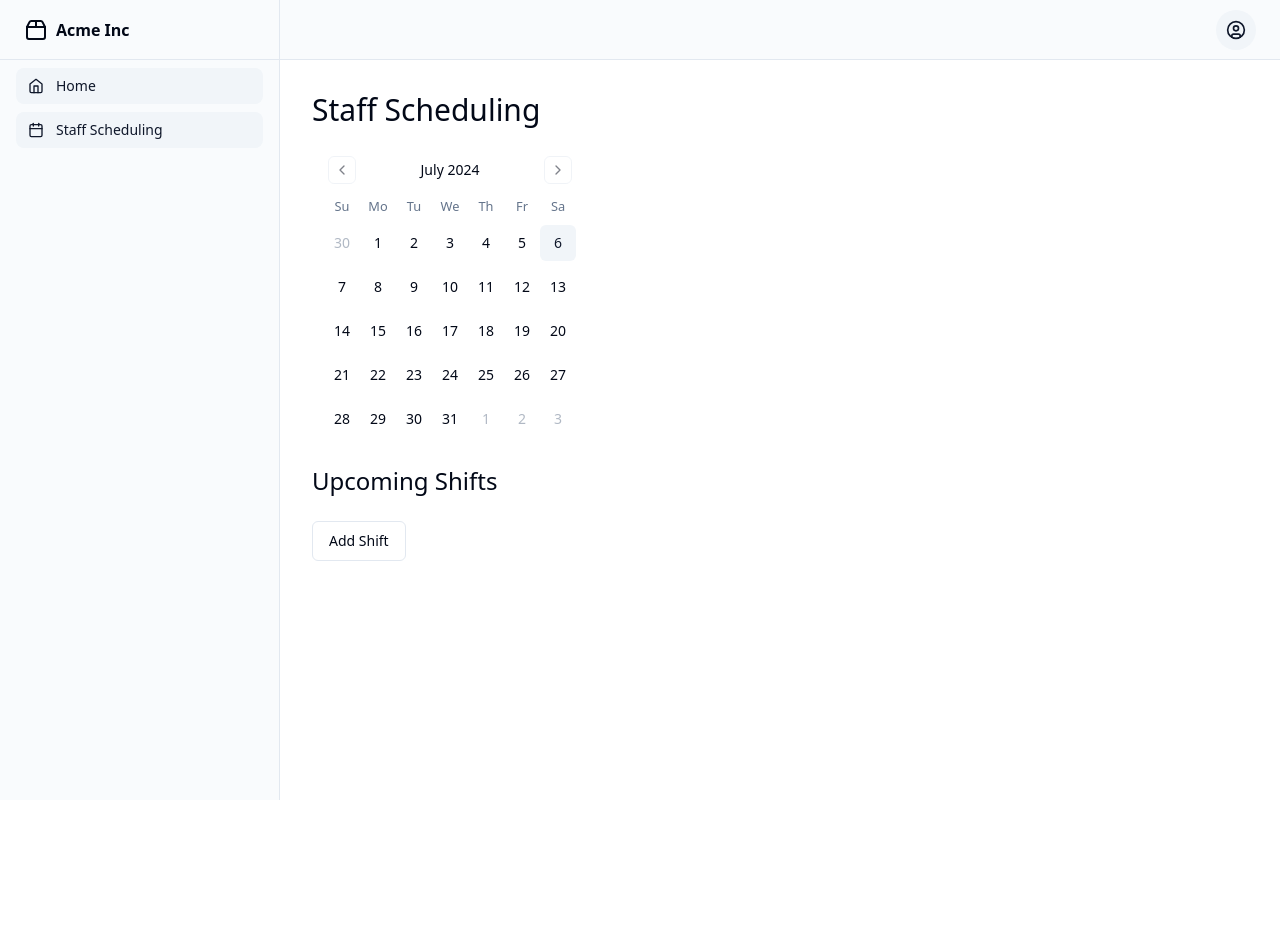
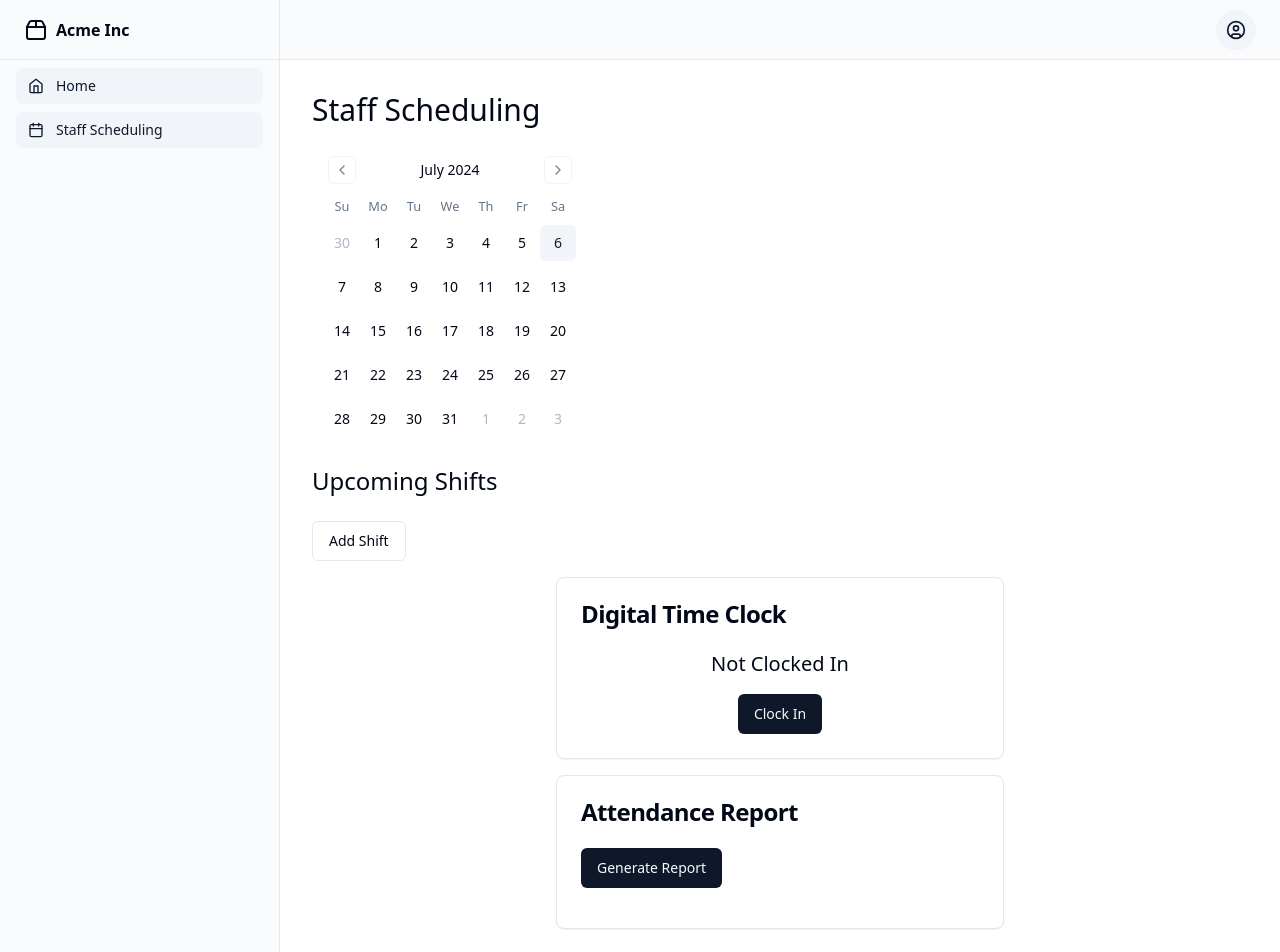
Before and after one commit to GPT-Engineer-App/crazy-management-system, a React (Vite) app: page / in a window 1280 px wide. Shown: the top 952 px of the page. Before the commit the page ends 800 px from the top, so only its background shows below. Built offline with nearby package versions, Linux system fonts and the light colour scheme.

Commit message:
Implemented Time In/Time Out Tracking feature with digital time clock, attendance tracking, and attendance report generation.

```diff
--- /dev/null
+++ b/src/components/AttendanceReport.jsx
@@ -0,0 +1,40 @@
+import { useState } from "react";
+import { Button } from "@/components/ui/button";
+import { Card, CardContent, CardHeader, CardTitle } from "@/components/ui/card";
+import { format } from "date-fns";
+
+const AttendanceReport = ({ attendanceData }) => {
+  const [report, setReport] = useState(null);
+
+  const generateReport = () => {
+    const reportData = attendanceData.map((entry) => ({
+      ...entry,
+      hoursWorked: (new Date(entry.clockOut) - new Date(entry.clockIn)) / 3600000,
+    }));
+    setReport(reportData);
+  };
+
+  return (
+    <Card className="max-w-md mx-auto mt-4">
+      <CardHeader>
+        <CardTitle>Attendance Report</CardTitle>
+      </CardHeader>
+      <CardContent>
+        <Button onClick={generateReport} className="mb-4">
+          Generate Report
+        </Button>
+        {report && (
+          <ul>
+            {report.map((entry, index) => (
+              <li key={index} className="mb-2">
+                {`${format(new Date(entry.clockIn), "PPpp")} - ${format(new Date(entry.clockOut), "PPpp")}: ${entry.hoursWorked.toFixed(2)} hours`}
+              </li>
+            ))}
+          </ul>
+        )}
+      </CardContent>
+    </Card>
+  );
+};
+
+export default AttendanceReport;
--- /dev/null
+++ b/src/components/TimeClock.jsx
@@ -0,0 +1,43 @@
+import { useState } from "react";
+import { Button } from "@/components/ui/button";
+import { Card, CardContent, CardHeader, CardTitle } from "@/components/ui/card";
+import { format } from "date-fns";
+
+const TimeClock = ({ onClockIn, onClockOut }) => {
+  const [clockedIn, setClockedIn] = useState(false);
+  const [time, setTime] = useState(null);
+
+  const handleClockIn = () => {
+    const currentTime = new Date();
+    setTime(currentTime);
+    setClockedIn(true);
+    onClockIn(currentTime);
+  };
+
+  const handleClockOut = () => {
+    const currentTime = new Date();
+    setTime(currentTime);
+    setClockedIn(false);
+    onClockOut(currentTime);
+  };
+
+  return (
+    <Card className="max-w-md mx-auto mt-4">
+      <CardHeader>
+        <CardTitle>Digital Time Clock</CardTitle>
+      </CardHeader>
+      <CardContent>
+        <div className="text-center">
+          <p className="text-xl mb-4">
+            {clockedIn ? `Clocked In: ${format(time, "PPpp")}` : "Not Clocked In"}
+          </p>
+          <Button onClick={clockedIn ? handleClockOut : handleClockIn}>
+            {clockedIn ? "Clock Out" : "Clock In"}
+          </Button>
+        </div>
+      </CardContent>
+    </Card>
+  );
+};
+
+export default TimeClock;
--- a/src/pages/Index.jsx
+++ b/src/pages/Index.jsx
@@ -6,6 +6,8 @@ import { Input } from "@/components/ui/input";
 import { Label } from "@/components/ui/label";
 import { Select, SelectContent, SelectItem, SelectTrigger, SelectValue } from "@/components/ui/select";
 import { Textarea } from "@/components/ui/textarea";
+import TimeClock from "@/components/TimeClock";
+import AttendanceReport from "@/components/AttendanceReport";
 
 const Index = () => {
   const [selectedDate, setSelectedDate] = useState(null);
@@ -17,6 +19,7 @@ const Index = () => {
     role: "",
     description: "",
   });
+  const [attendanceData, setAttendanceData] = useState([]);
 
   const handleDateClick = (date) => {
     setSelectedDate(date);
@@ -42,6 +45,17 @@ const Index = () => {
       role: "",
       description: "",
     });
+  };
+
+  const handleClockIn = (time) => {
+    setAttendanceData([...attendanceData, { clockIn: time, clockOut: null }]);
+  };
+
+  const handleClockOut = (time) => {
+    const updatedData = attendanceData.map((entry) =>
+      entry.clockOut === null ? { ...entry, clockOut: time } : entry
+    );
+    setAttendanceData(updatedData);
   };
 
   return (
@@ -129,6 +143,8 @@ const Index = () => {
           </form>
         </DialogContent>
       </Dialog>
+      <TimeClock onClockIn={handleClockIn} onClockOut={handleClockOut} />
+      <AttendanceReport attendanceData={attendanceData} />
     </div>
   );
 };
```
Also changed, not shown: 1 other file (tests, documents, lock files or other folders).
